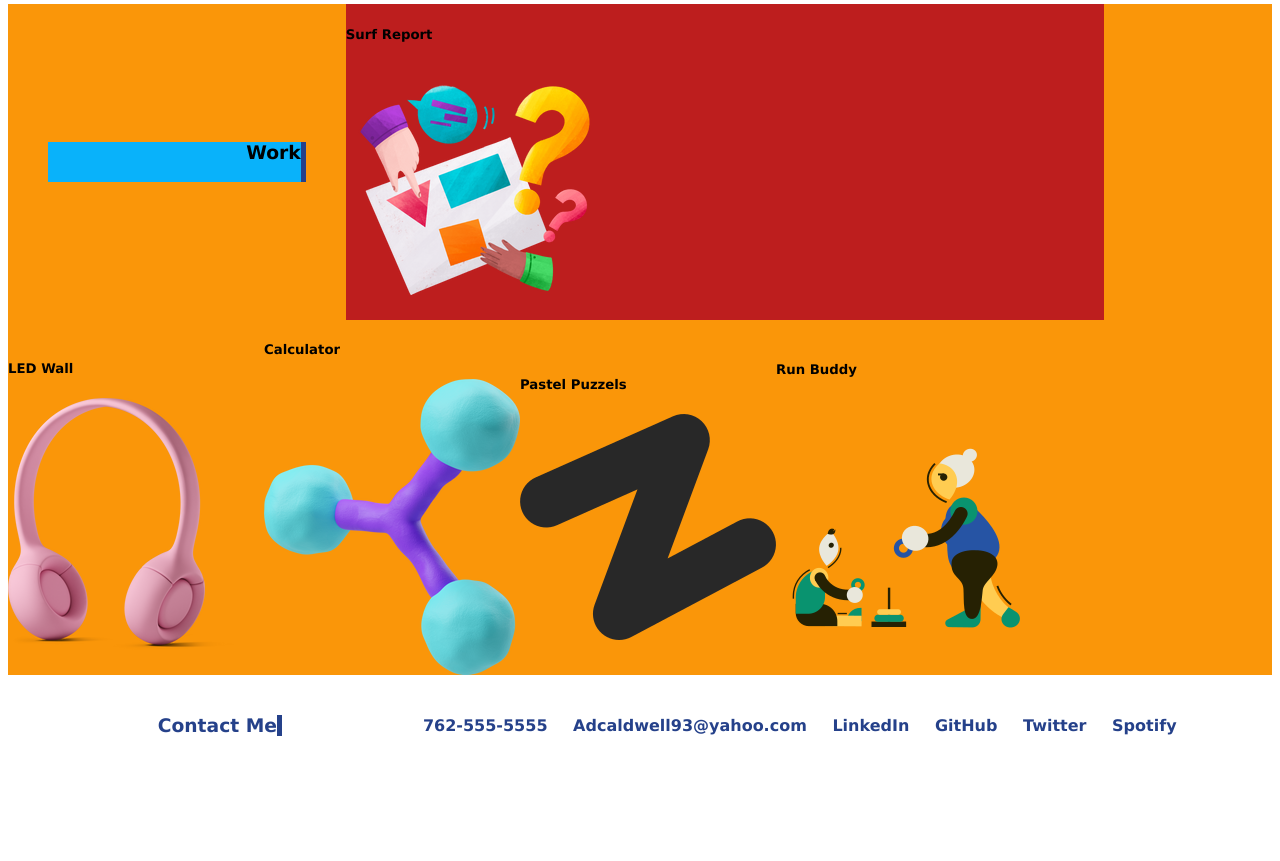
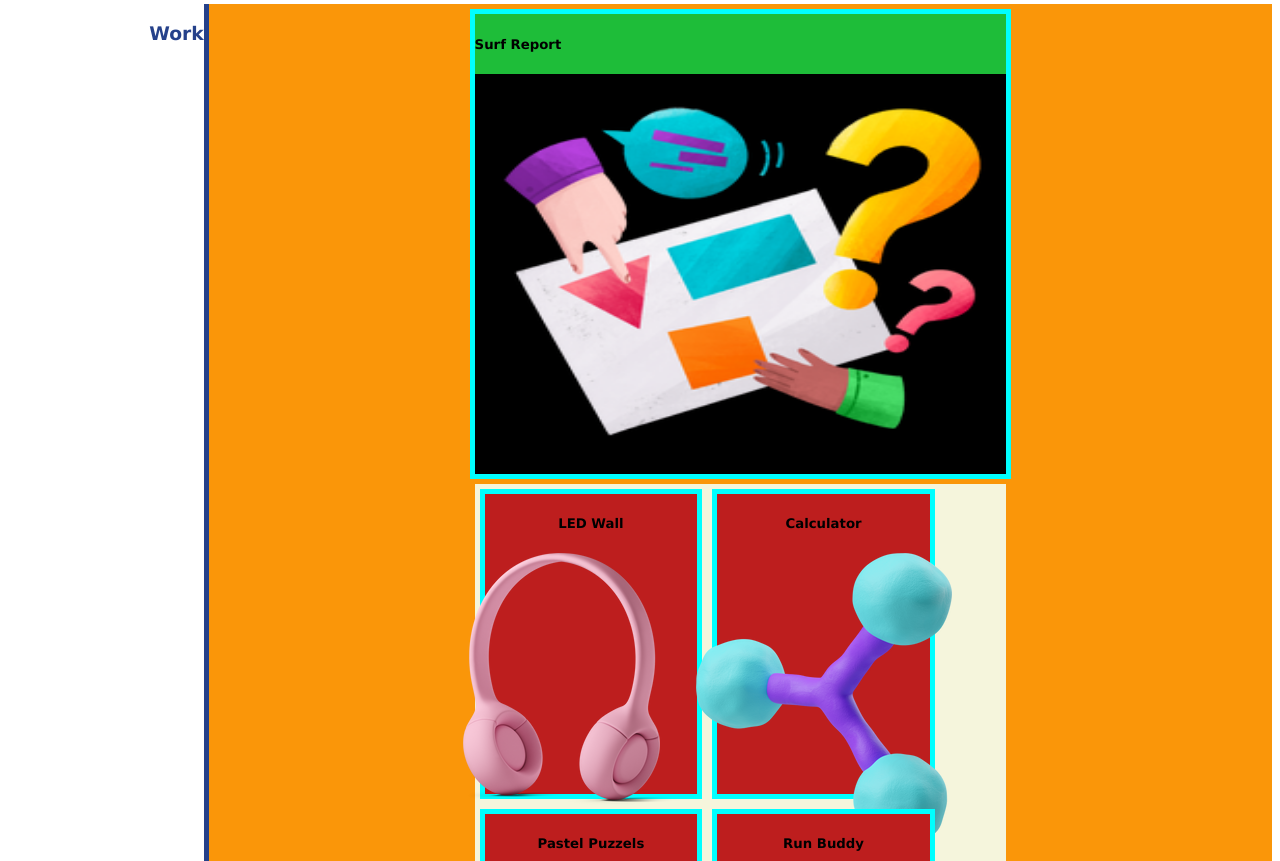
Before and after one commit to Awell05/ACPortfolio1, a plain HTML site: page index.html in a window 1280 px wide. Shown: the part 521-1382 px from the top of the page. Before the commit the page ends 1298 px from the top, so only its background shows below. Drawn offline with Linux system fonts and the light colour scheme.

Commit message:
updated work section

```diff
--- a/assets/css/style.css
+++ b/assets/css/style.css
@@ -57,7 +57,7 @@ a{
     display:flex;
     flex-direction: row;
 }
-.ab{
+#ab{
    color:rgb(37, 65, 138);
     width:70%;
     margin:30px;
@@ -70,31 +70,59 @@ p{
     color:rgb(37, 65, 138);
 
 }
-
+#workheader{
+    width:27%;
+    text-align: right;
+    border-right: 5px solid rgb(37, 65, 138);
+    color:rgb(37, 65, 138);
+}
+/* target section housing work, play around with display to get header work & img div inline */
 #work{background-color: rgb(250, 150, 9);
     display:flex;
     flex-direction: row;
     align-items: center;
+    justify-content: space-evenly;
     flex-wrap:wrap;
-
 }
 
 #wk{
     background-color: rgb(9, 178, 250);
     border-right: 5px solid rgb(37, 65, 138);
     text-align: right;
-    margin: 40px;
+    margin:40px;
     width:20%;
     height:40px
 }
 
-#card{
+#firstimg{background-color:rgb(30, 189, 57);
+    width:50%;
+    border: solid aqua 5px;
+    margin: 5px;
+}
+#surfimg{
+    background-color: black;
+    height:400px;
+    width:100%;
+}
+.card{
     background-color:rgb(189, 30, 30);
-    width:60%;
+    /* play with width & height */
+    border: solid aqua 5px;
+    height: 300px;
+    width: 40%;
+    margin: 5px;
+    display: flex;
+    flex-wrap:wrap;
+    justify-content: center;
 }
 
-#imgone{
-    width:60%;
+#fourimg{
+    background-color: beige;
+    display: flex;
+    flex-flow:row wrap;
+    align-items: center;
+    justify-content: flex-start;
+    width: 50%;
 }
 /* Footer */
 footer{
@@ -107,7 +135,7 @@ footer{
 }
 
 #contactme{
-    width:15%;
+    width:12.5%;
     text-align: right;
     border-right: 5px solid rgb(37, 65, 138);
 }
--- a/index.html
+++ b/index.html
@@ -1,6 +1,7 @@
 <!DOCTYPE html>
 <html lang="en-US">
 <!-- Head -->
+
 <head>
     <meta charset="UTF-8">
     <link rel="stylesheet" href="./assets/css/style.css">
@@ -31,62 +32,78 @@
     </header>
     <main>
         <!-- Subtitle -->
-        <section  id="avatarsec">
+        <section id="avatarsec">
             <!-- Avatar -->
             <image src="./Assets/urban-african-mom-with-baby.png" alt="picture of african mom with baby">
                 <h2 id="subtitle">Full Stack Developer by Day, Mommy 24/7</h2>
         </section>
         <!-- About Me Section -->
-        <section id="aboutme" >
-               <aside class="ab"> <h3 >About Me</h3>
+        <section id="aboutme">
+            <aside id="ab">
+                <h3>About Me</h3>
             </aside>
-                    <p >Hello! I'm a web developer residing in Atlanta. I define myself as a lifelong learner with a thirst for coding. Observing my son watch youtube videos at 12 months flourished my hidden passion for technology. Coding is exciting as it brings many problem-solving activites that I enjoy. Spending 9 years in the healthcare industry garnished a problem-solving mindset and coding allows me to cultivate this mindset creatively. I aspire to build interactive web applications for kids.
+            <p>Hello! I'm a web developer residing in Atlanta. I define myself as a lifelong learner with a thirst for
+                coding. Observing my son watch youtube videos at 12 months flourished my hidden passion for technology.
+                Coding is exciting as it brings many problem-solving activites that I enjoy. Spending 9 years in the
+                healthcare industry garnished a problem-solving mindset and coding allows me to cultivate this mindset
+                creatively. I aspire to build interactive web applications for kids.
             </p>
         </section>
         <!--Work Section  -->
-        <section id="work" >
-            <h3 id="wk"> Work</h3>
-                    <div id="card" >
-                    <h5 > Surf Report</h5>
+        <section id="aboutme">
+            <aside id="workheader">
+                <h3> Work</h3>
+            </aside>
+            <div>
+                <div id="work">
+                    <div id="firstimg">
+                        <h5> Surf Report</h5>
                         <!-- Image 1 -->
-                        <image src="./Assets/bonbon-preschool-education-of-children-and-the-study-of-simple-geometric-shapes-1.png" alt="this a picture of preschool work">
+                        <image id="surfimg"
+                            src="./Assets/bonbon-preschool-education-of-children-and-the-study-of-simple-geometric-shapes-1.png"
+                            alt="this a picture of preschool work">
                     </div>
-                    <div>
+                    <div id="fourimg">
+                        <div class="card">
                             <h5> LED Wall</h5>
                             <!--Image 2 -->
-                        <image src="./Assets/casual-life-3d-close-up-of-pink-headphones.png" alt="picture of headphones">
+                            <image src="./Assets/casual-life-3d-close-up-of-pink-headphones.png"
+                                alt="picture of headphones">
                         </div>
-                        <div>
                         <!-- Image 3 -->
+                        <div class="card">
                             <h5>Calculator</h5>
-                            <image src="./Assets/3d-plastilina-three-quarter-side-view-of-a-blue-connect-symbol.png" alt=" picture of blue connect symbol">
+                            <image src="./Assets/3d-plastilina-three-quarter-side-view-of-a-blue-connect-symbol.png"
+                                alt=" picture of blue connect symbol">
                         </div>
-                            <div>
+                        <div class="card">
                             <!-- Image 4 -->
                             <h5>Pastel Puzzels</h5>
-                                <img  src="./Assets/kitekat-sleep-sound-1.png" alt="picture of sleep symbol">
+                            <img src="./Assets/kitekat-sleep-sound-1.png" alt="picture of sleep symbol">
                         </div>
-                                <div>
+                        <div class="card">
                             <!-- Image 5 -->
                             <h5>Run Buddy</h5>
                             <img src="./Assets/spot-155.png" alt="animated pic of parent and child">
                         </div>
-
+                    </div>
+                </div>
             </div>
         </section>
     </main>
     <!-- Contact Me | Footer -->
-            <footer >
+    <footer>
         <h3 id="contactme">Contact Me</h3>
-                    <h4 >
-                           <a ref= 762-555-5555> 762-555-5555</a>
-                            <a ref= mailto:acaldwell@yahoo.com> Adcaldwell93@yahoo.com</a>
-                            <a ref= LinkedIn> LinkedIn</a>
-                            <a ref= GitHub> GitHub</a>
-                            <a ref= Twitter>Twitter</a>
-                            <a ref= Spotify>Spotify</a>
+        <h4>
+            <a h ref= 762-555-5555> 762-555-5555</a>
+            <a h ref= mailto:acaldwell@yahoo.com> Adcaldwell93@yahoo.com</a>
+            <a h ref= LinkedIn> LinkedIn</a>
+            <a h ref= GitHub> GitHub</a>
+            <a h ref= Twitter>Twitter</a>
+            <a h ref= Spotify> Spotify</a>
             </ul>
         </h4>
     </footer>
 </body>
+
 </html>
```
Lines whose indentation alone changed are shown as unchanged.
